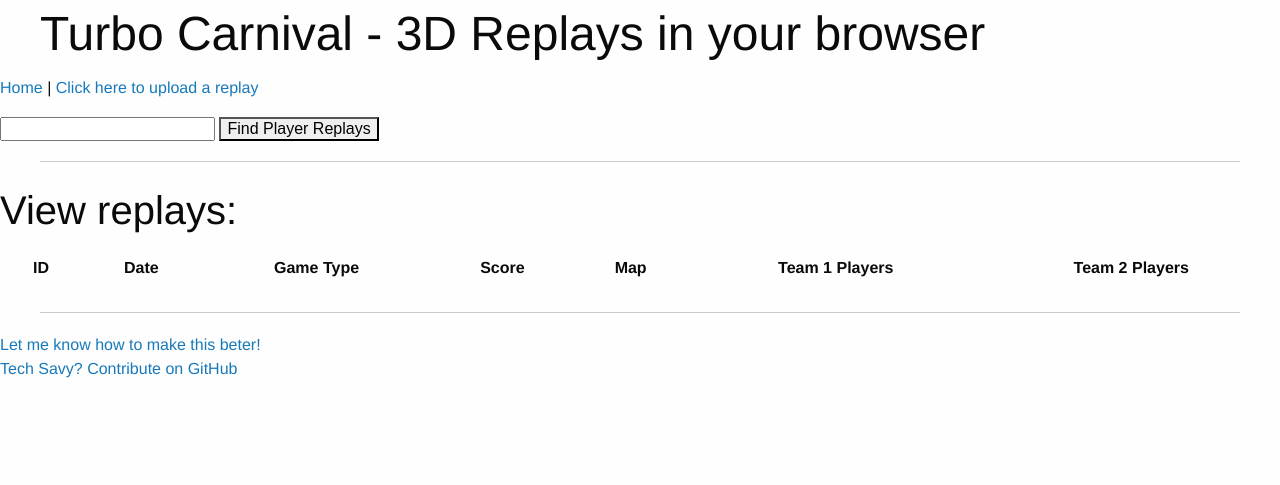
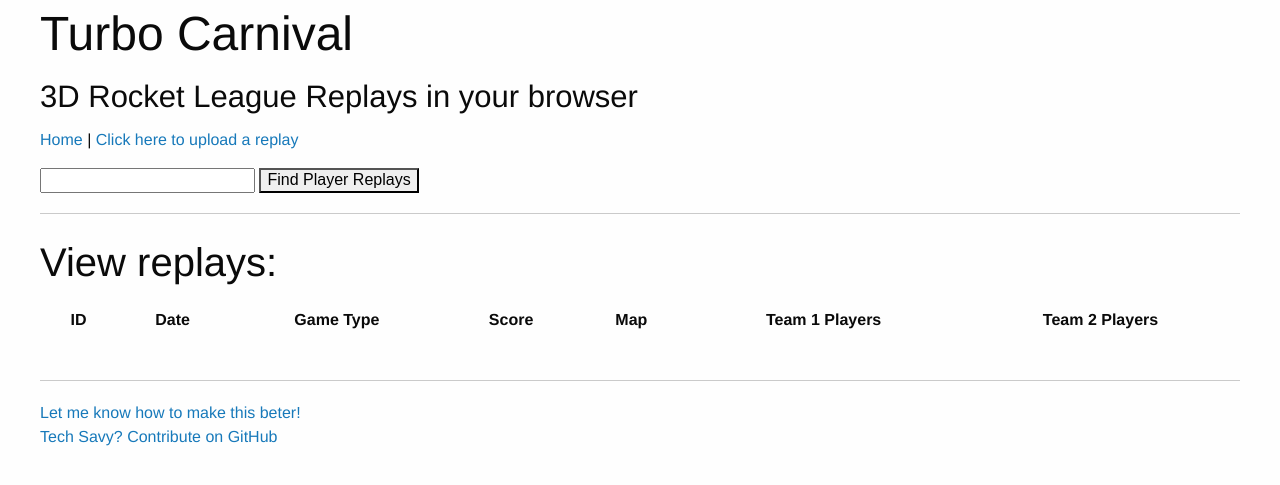
Before and after one commit to mrcarlosrendon/turbo-carnival, a Flask app: page / in a window 1280 px wide. Shown: the top 485 px of the page. Run offline with Flask 2, Linux system fonts and the light colour scheme; data that the repository does not hold is empty; some libraries are stand-ins or nearby versions.

Commit message:
Minimal adoption of foundation

```diff
--- a/website/templates/find_player.html
+++ b/website/templates/find_player.html
@@ -1,5 +1,6 @@
 {% extends "layout.html" %}
 {% block body %}
+<div class="row">
     <h2>Replays with player handle: {{ handle }}</h2>
     <table>
 	<tr>
@@ -15,6 +16,6 @@
 	    <td>{{ replay.replay_date }}</td>
 	</tr>
 	{% endfor %}
-
     </table>
+</div>
 {% endblock %}
--- a/website/templates/index.html
+++ b/website/templates/index.html
@@ -1,5 +1,6 @@
 {% extends "layout.html" %}
 {% block body %}
+<div class="row">
     <h2>View replays:</h2>
     <table>
 	<tr>
@@ -24,4 +25,5 @@
 	</tr>
 	{% endfor %}
     </table>
+</div>
 {% endblock %}
--- a/website/templates/layout.html
+++ b/website/templates/layout.html
@@ -12,9 +12,11 @@
     </head>
     <body>
 	<div class="row">
-	    <h1>Turbo Carnival - 3D Replays in your browser</h1>
+	    <h1>Turbo Carnival</h1>
+	    <h3>3D Rocket League Replays in your browser</h3>
 	</div>
 
+	<div class="row">
 	    <p><a href="/">Home</a> | <a href="upload">Click here to upload a replay</a></p>
 	    <script>
 	     function findPlayer() {
@@ -29,16 +31,19 @@
 		<input type="button" value="Find Player Replays" onclick="return findPlayer();"/>
 	    </form>
 	    <hr>
+	</div>
 
 	{% block body %}
 	{% endblock %}
 
 	<hr>
+	<div class="row">
 	    <footer>
 		<a href="https://www.surveymonkey.com/r/MFKGGDD">Let me know how to make this beter!</a>
 		<br/>
 		<a href="https://github.com/mrcarlosrendon/turbo-carnival">Tech Savy? Contribute on GitHub</a>
 	    </footer>
+	</div>
 
 	<script src="/static/js/jquery.js"/>
 	<script src="/static/js/foundation.min.js"/>
--- a/website/templates/player_replays.html
+++ b/website/templates/player_replays.html
@@ -1,5 +1,6 @@
 {% extends "layout.html" %}
 {% block body %}
+<div class="row">
     <h2>View replays for player_id : {{ online_id }}</h2>
     <table>
 	<tr>
@@ -29,4 +30,5 @@
 	{% endfor %}
 
     </table>
+</div>
 {% endblock %}
--- a/website/templates/upload.html
+++ b/website/templates/upload.html
@@ -1,6 +1,7 @@
 {% extends "layout.html" %}
 {% block body %}
 
+<div class="row">
     {% if error %}
     <h1>{{ error }}</h1>
     {% endif %}
@@ -11,4 +12,5 @@
 	<input type="file" name="file">
 	<input type="submit" value="Upload">
     </form>
+</div>
 {% endblock %}
```
Lines whose indentation alone changed are shown as unchanged.
